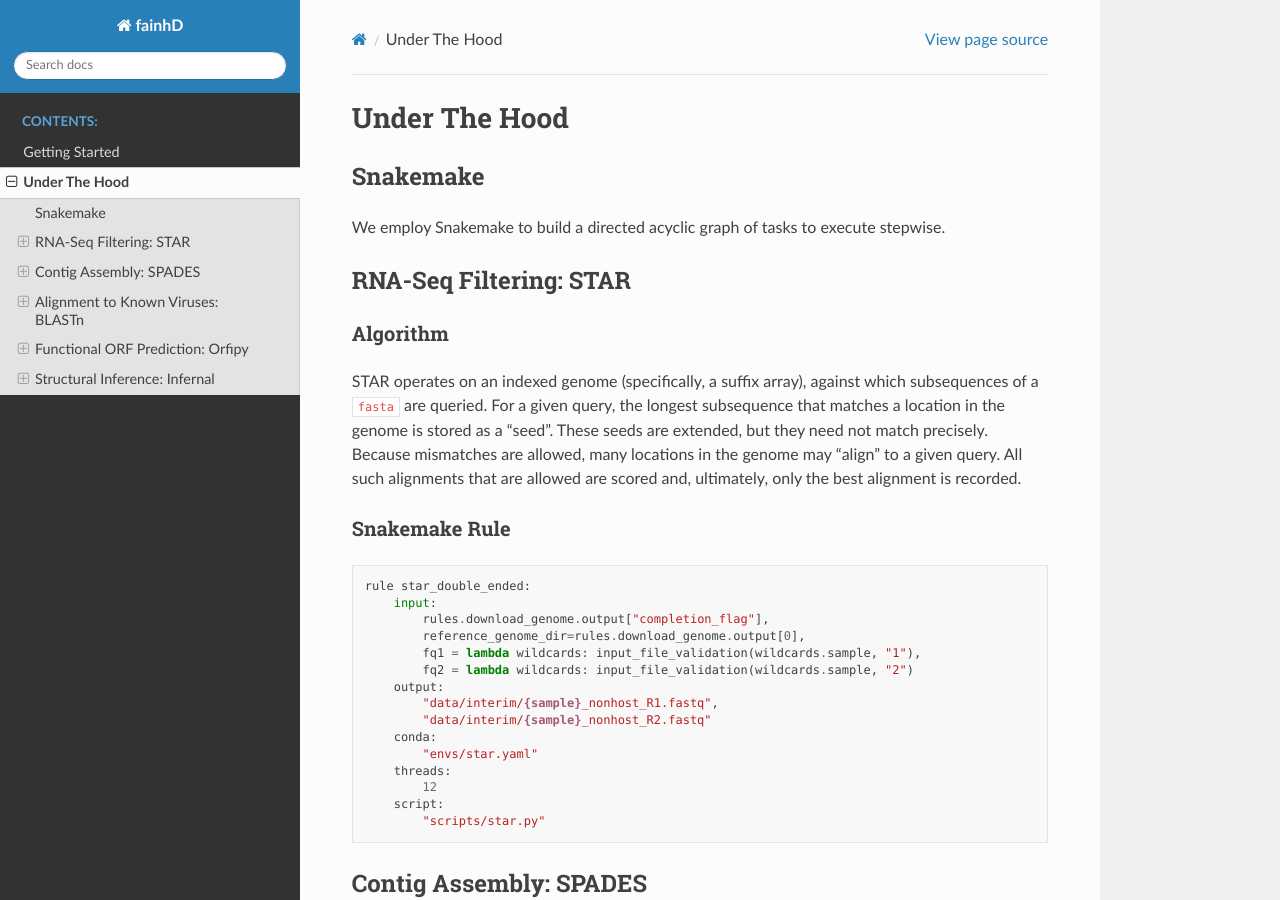
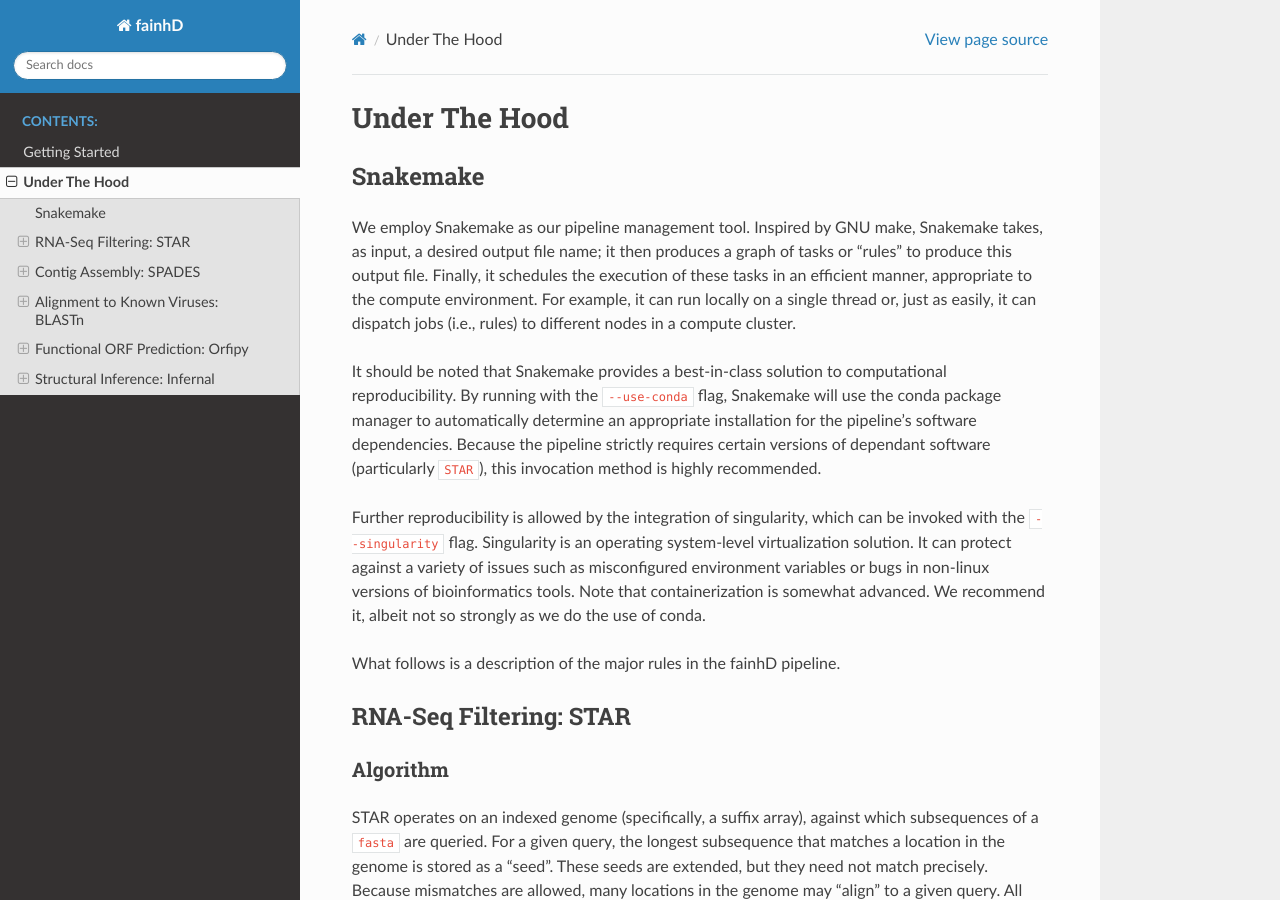
Before and after one commit to simonlevine/fainhD, a Sphinx documentation site: the page built from docs/under_the_hood.md, in a window 1280 px wide and 900 px high. Built offline with Sphinx 7.4.7 and the Read the Docs theme 2.0.0, drawn with Linux system fonts in a browser that asks for light colours; some of the changed text lies outside the part shown.

Commit message:
Discussion of snakemake

```diff
--- a/docs/under_the_hood.md
+++ b/docs/under_the_hood.md
@@ -2,7 +2,13 @@
 
 ## Snakemake
 
-We employ Snakemake to build a directed acyclic graph of tasks to execute stepwise.
+We employ Snakemake as our pipeline management tool. Inspired by GNU make, Snakemake takes, as input, a desired output file name; it then produces a graph of tasks or "rules" to produce this output file. Finally, it schedules the execution of these tasks in an efficient manner, appropriate to the compute environment. For example, it can run locally on a single thread or, just as easily, it can dispatch jobs (i.e., rules) to different nodes in a compute cluster.
+
+It should be noted that Snakemake provides a best-in-class solution to computational reproducibility. By running with the `--use-conda` flag, Snakemake will use the conda package manager to automatically determine an appropriate installation for the pipeline's software dependencies. Because the pipeline strictly requires certain versions of dependant software (particularly `STAR`), this invocation method is highly recommended.
+
+Further reproducibility is allowed by the integration of singularity, which can be invoked with the `--singularity` flag. Singularity is an operating system-level virtualization solution. It can protect against a variety of issues such as misconfigured environment variables or bugs in non-linux versions of bioinformatics tools. Note that containerization is somewhat advanced. We recommend it, albeit not so strongly as we do the use of conda.
+
+What follows is a description of the major rules in the fainhD pipeline.
 
 ## RNA-Seq Filtering: STAR
 
@@ -216,7 +222,7 @@ How do we use it? First we download the whole Rfam database as a covariance mode
 
 Infernal considers overlapping sequences, so we can have the case where from positions 0-100 we have RNA family 1 and from 80-120 we have RNA family 2, etc.
 
-Infernal must match on known covariance models, as it is essientially a very complicated multiple sequence alignment, so never before seen RNA structures must be characterized and added to the database before Infernal can report finding them.
+Infernal must match on known covariance models, as it is essentially a very complicated multiple sequence alignment, so never before seen RNA structures must be characterized and added to the database before Infernal can report finding them.
 
 ### Snakemake Rule
 
```
